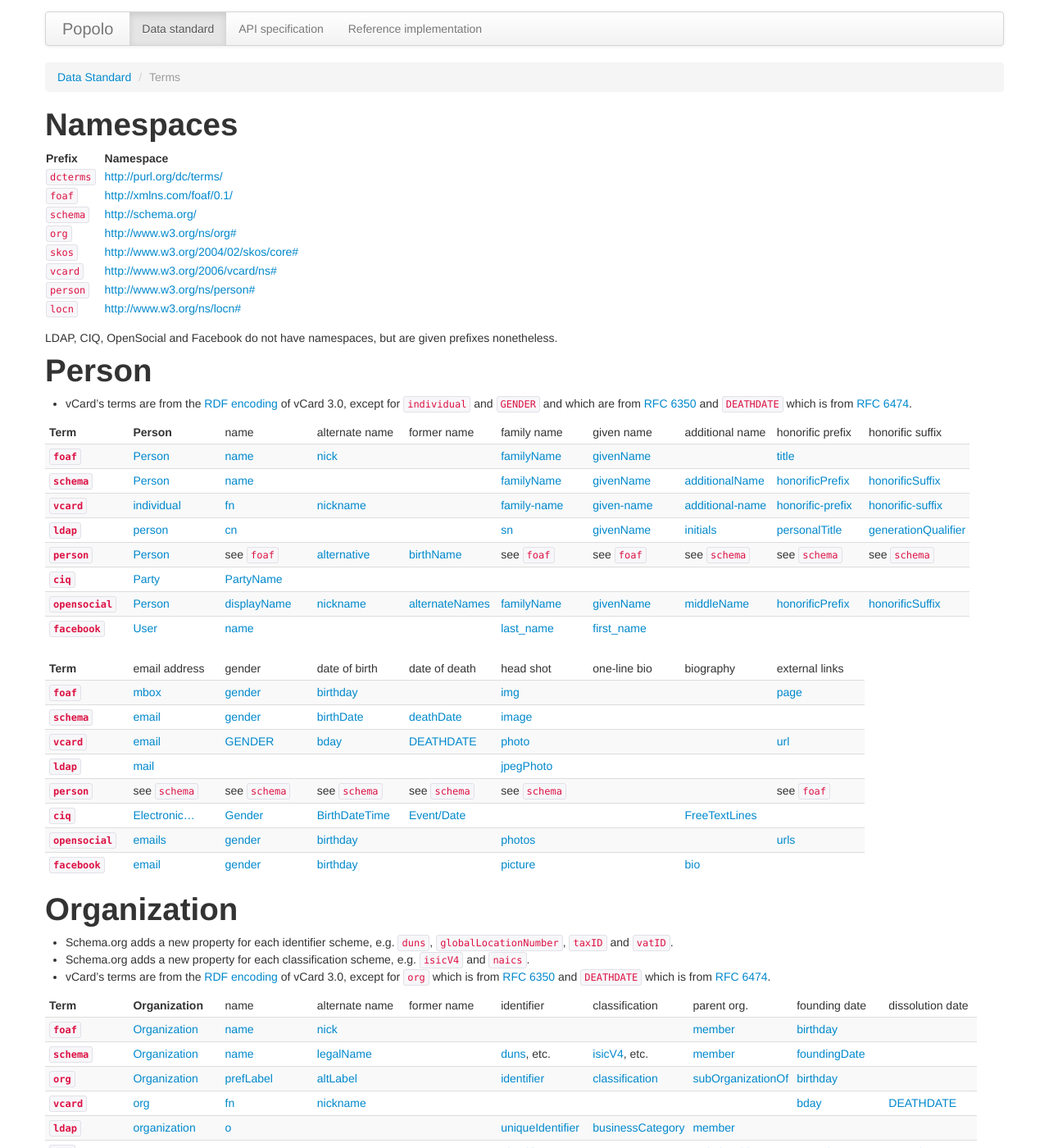
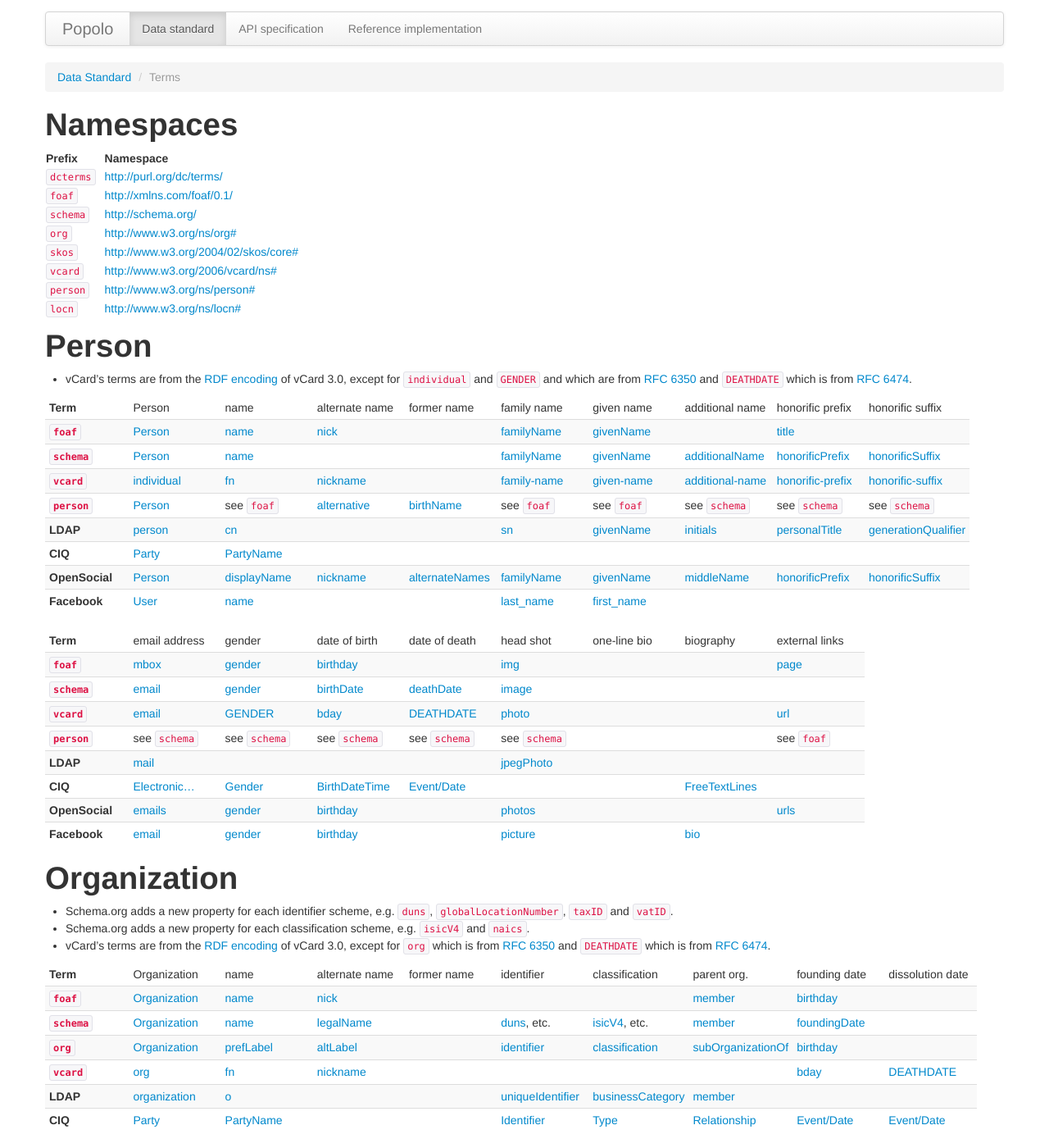
Before and after one commit to popolo-project/popolo-spec, a Jekyll site: the page built from data/terms.md, in a window 1280 px wide and 1400 px high. Shown: the whole window at 82% size. Built offline with Jekyll 4.4.1, drawn with Linux system fonts in a browser that asks for light colours; nearby versions of some CDN libraries; Markdown is read by kramdown in place of the engine named in the settings; some of the changed text lies outside the part shown.

Commit message:
no prefix notation for non-namespaces

```diff
--- a/data/terms.md
+++ b/data/terms.md
@@ -51,8 +51,6 @@ id: data
   </tr>
 </table>
 
-LDAP, CIQ, OpenSocial and Facebook do not have namespaces, but are given prefixes nonetheless.
-
 # Person
 
 * vCard's terms are from the [RDF encoding](http://www.w3.org/TR/vcard-rdf/) of vCard 3.0, except for `individual` and `GENDER` and which are from [RFC 6350](http://tools.ietf.org/html/rfc6350) and `DEATHDATE` which is from [RFC 6474](http://tools.ietf.org/html/rfc6474).
@@ -61,7 +59,7 @@ LDAP, CIQ, OpenSocial and Facebook do not have namespaces, but are given prefixe
   <thead>
     <tr>
       <th scope="row">Term</th>
-      <td><strong>Person</strong></td>
+      <td>Person</td>
       <td>name</td>
       <td>alternate name</td>
       <td>former name</td>
@@ -110,18 +108,6 @@ LDAP, CIQ, OpenSocial and Facebook do not have namespaces, but are given prefixe
       <td><a href="http://www.w3.org/Submission/vcard-rdf/#vcard:honorific-suffix">honorific-suffix</a></td>
     </tr>
     <tr>
-      <th scope="row"><code>ldap</code></th>
-      <td><a href="http://tools.ietf.org/html/rfc4519#section-3.12">person</a></td>
-      <td><a href="http://tools.ietf.org/html/rfc4519#section-2.3">cn</a></td>
-      <td></td>
-      <td></td>
-      <td><a href="http://tools.ietf.org/html/rfc4519#section-2.32">sn</a></td>
-      <td><a href="http://tools.ietf.org/html/rfc4519#section-2.12">givenName</a></td>
-      <td><a href="http://tools.ietf.org/html/rfc4519#section-2.14">initials</a></td>
-      <td><a href="http://tools.ietf.org/html/rfc4524#section-2.21">personalTitle</a></td>
-      <td><a href="http://tools.ietf.org/html/rfc4519#section-2.11">generationQualifier</a></td>
-    </tr>
-    <tr>
       <th scope="row"><code>person</code></th>
       <td><a href="http://www.w3.org/ns/person#Person">Person</a></td>
       <td>see <code>foaf</code></td>
@@ -134,7 +120,19 @@ LDAP, CIQ, OpenSocial and Facebook do not have namespaces, but are given prefixe
       <td>see <code>schema</code></td>
     </tr>
     <tr>
-      <th scope="row"><code>ciq</code></th>
+      <th scope="row">LDAP</th>
+      <td><a href="http://tools.ietf.org/html/rfc4519#section-3.12">person</a></td>
+      <td><a href="http://tools.ietf.org/html/rfc4519#section-2.3">cn</a></td>
+      <td></td>
+      <td></td>
+      <td><a href="http://tools.ietf.org/html/rfc4519#section-2.32">sn</a></td>
+      <td><a href="http://tools.ietf.org/html/rfc4519#section-2.12">givenName</a></td>
+      <td><a href="http://tools.ietf.org/html/rfc4519#section-2.14">initials</a></td>
+      <td><a href="http://tools.ietf.org/html/rfc4524#section-2.21">personalTitle</a></td>
+      <td><a href="http://tools.ietf.org/html/rfc4519#section-2.11">generationQualifier</a></td>
+    </tr>
+    <tr>
+      <th scope="row">CIQ</th>
       <td><a href="http://docs.oasis-open.org/ciq/v3.0/xPRL/specs/ciq-xprl-specs.html#_Toc213421948">Party</a></td>
       <td><a href="http://docs.oasis-open.org/ciq/v3.0/specs/ciq-specs-v3.html#_Toc207716020">PartyName</a></td>
       <td></td>
@@ -146,7 +144,7 @@ LDAP, CIQ, OpenSocial and Facebook do not have namespaces, but are given prefixe
       <td></td>
     </tr>
     <tr>
-      <th scope="row"><code>opensocial</code></th>
+      <th scope="row">OpenSocial</th>
       <td><a href="http://opensocial-resources.googlecode.com/svn/spec/trunk/Social-Data.xml#Person">Person</a></td>
       <td><a href="http://opensocial-resources.googlecode.com/svn/spec/trunk/Social-Data.xml#Person">displayName</a></td>
       <td><a href="http://opensocial-resources.googlecode.com/svn/spec/trunk/Social-Data.xml#Person">nickname</a></td>
@@ -158,7 +156,7 @@ LDAP, CIQ, OpenSocial and Facebook do not have namespaces, but are given prefixe
       <td><a href="http://opensocial-resources.googlecode.com/svn/spec/trunk/Social-Data.xml#Name">honorificSuffix</a></td>
     </tr>
     <tr>
-      <th scope="row"><code>facebook</code></th>
+      <th scope="row">Facebook</th>
       <td><a href="https://developers.facebook.com/docs/reference/api/user/">User</a></td>
       <td><a href="https://developers.facebook.com/docs/reference/api/user/">name</a></td>
       <td></td>
@@ -221,17 +219,6 @@ LDAP, CIQ, OpenSocial and Facebook do not have namespaces, but are given prefixe
       <td><a href="http://www.w3.org/Submission/vcard-rdf/#vcard:url">url</a></td>
     </tr>
     <tr>
-      <th scope="row"><code>ldap</code></th>
-      <td><a href="http://tools.ietf.org/html/rfc4524#section-2.16">mail</a></td>
-      <td></td>
-      <td></td>
-      <td></td>
-      <td><a href="http://tools.ietf.org/html/rfc2798#section-2.6">jpegPhoto</a></td>
-      <td></td>
-      <td></td>
-      <td></td>
-    </tr>
-    <tr>
       <th scope="row"><code>person</code></th>
       <td>see <code>schema</code></td>
       <td>see <code>schema</code></td>
@@ -243,7 +230,18 @@ LDAP, CIQ, OpenSocial and Facebook do not have namespaces, but are given prefixe
       <td>see <code>foaf</code></td>
     </tr>
     <tr>
-      <th scope="row"><code>ciq</code></th>
+      <th scope="row">LDAP</th>
+      <td><a href="http://tools.ietf.org/html/rfc4524#section-2.16">mail</a></td>
+      <td></td>
+      <td></td>
+      <td></td>
+      <td><a href="http://tools.ietf.org/html/rfc2798#section-2.6">jpegPhoto</a></td>
+      <td></td>
+      <td></td>
+      <td></td>
+    </tr>
+    <tr>
+      <th scope="row">CIQ</th>
       <td><a href="http://docs.oasis-open.org/ciq/v3.0/specs/ciq-specs-v3.html#_Toc193533305" title="ElectronicAddressIdentifier">Electronic&hellip;</a></td>
       <td><a href="http://docs.oasis-open.org/emergency/edxl-have/cs01/xPIL.xsd">Gender</a></td>
       <td><a href="http://docs.oasis-open.org/ciq/v3.0/specs/ciq-specs-v3.html#_Toc193533303">BirthDateTime</a></td>
@@ -254,7 +252,7 @@ LDAP, CIQ, OpenSocial and Facebook do not have namespaces, but are given prefixe
       <td></td>
     </tr>
     <tr>
-      <th scope="row"><code>opensocial</code></th>
+      <th scope="row">OpenSocial</th>
       <td><a href="http://opensocial-resources.googlecode.com/svn/spec/trunk/Social-Data.xml#Person">emails</a></td>
       <td><a href="http://opensocial-resources.googlecode.com/svn/spec/trunk/Social-Data.xml#Person">gender</a></td>
       <td><a href="http://opensocial-resources.googlecode.com/svn/spec/trunk/Social-Data.xml#Person">birthday</a></td>
@@ -265,7 +263,7 @@ LDAP, CIQ, OpenSocial and Facebook do not have namespaces, but are given prefixe
       <td><a href="http://opensocial-resources.googlecode.com/svn/spec/trunk/Social-Data.xml#Person">urls</a></td>
     </tr>
     <tr>
-      <th scope="row"><code>facebook</code></th>
+      <th scope="row">Facebook</th>
       <td><a href="https://developers.facebook.com/docs/reference/api/user/">email</a></td>
       <td><a href="https://developers.facebook.com/docs/reference/api/user/">gender</a></td>
       <td><a href="https://developers.facebook.com/docs/reference/api/user/">birthday</a></td>
@@ -288,7 +286,7 @@ LDAP, CIQ, OpenSocial and Facebook do not have namespaces, but are given prefixe
   <thead>
     <tr>
       <th scope="row">Term</th>
-      <td><strong>Organization</strong></td>
+      <td>Organization</td>
       <td>name</td>
       <td>alternate name</td>
       <td>former name</td>
@@ -349,7 +347,7 @@ LDAP, CIQ, OpenSocial and Facebook do not have namespaces, but are given prefixe
       <td><a href="http://tools.ietf.org/html/rfc6474#section-2.3">DEATHDATE</a></td>
     </tr>
     <tr>
-      <th scope="row"><code>ldap</code></th>
+      <th scope="row">LDAP</th>
       <td><a href="http://tools.ietf.org/html/rfc4519#section-3.8">organization</a></td>
       <td><a href="http://tools.ietf.org/html/rfc4519#section-2.19">o</a></td>
       <td></td>
@@ -361,7 +359,7 @@ LDAP, CIQ, OpenSocial and Facebook do not have namespaces, but are given prefixe
       <td></td>
     </tr>
     <tr>
-      <th scope="row"><code>ciq</code></th>
+      <th scope="row">CIQ</th>
       <td><a href="http://docs.oasis-open.org/ciq/v3.0/xPRL/specs/ciq-xprl-specs.html#_Toc213421948">Party</a></td>
       <td><a href="http://docs.oasis-open.org/ciq/v3.0/specs/ciq-specs-v3.html#_Toc207716020">PartyName</a></td>
       <td></td>
@@ -385,7 +383,7 @@ and [facsimileTelephoneNumber](http://tools.ietf.org/html/rfc4519#section-2.10)
   <thead>
     <tr>
       <th scope="row">Term</th>
-      <td><strong>Address</strong></td>
+      <td>Address</td>
       <td>address type</td>
       <td>postal address</td>
       <td>telephone</td>
@@ -407,13 +405,6 @@ and [facsimileTelephoneNumber](http://tools.ietf.org/html/rfc4519#section-2.10)
       <td><a href="http://www.w3.org/TR/vcard-rdf/#vcard:tel2">tel</a></td>
     </tr>
     <tr>
-      <th scope="row"><code>ldap</code></th>
-      <td></td>
-      <td></td>
-      <td><a href="http://tools.ietf.org/html/rfc4519#section-2.23">postalAddress</a></td>
-      <td><a href="http://tools.ietf.org/html/rfc4519#section-2.35">telephoneNumber</a></td>
-    </tr>
-    <tr>
       <th scope="row"><code>locn</code></th>
       <td><a href="http://philarcher.org/isa/locn-v1.00.html#locn:Address">Address</a></td>
       <td></td>
@@ -421,14 +412,21 @@ and [facsimileTelephoneNumber](http://tools.ietf.org/html/rfc4519#section-2.10)
       <td></td>
     </tr>
     <tr>
-      <th scope="row"><code>ciq</code></th>
+      <th scope="row">LDAP</th>
+      <td></td>
+      <td></td>
+      <td><a href="http://tools.ietf.org/html/rfc4519#section-2.23">postalAddress</a></td>
+      <td><a href="http://tools.ietf.org/html/rfc4519#section-2.35">telephoneNumber</a></td>
+    </tr>
+    <tr>
+      <th scope="row">CIQ</th>
       <td><a href="http://docs.oasis-open.org/ciq/v3.0/specs/ciq-specs-v3.html#_Toc207716059">Address</a></td>
       <td></td>
       <td><a href="http://docs.oasis-open.org/ciq/v3.0/specs/ciq-specs-v3.html#_Toc207716059">FreeTextAddress</a></td>
       <td><a href="http://docs.oasis-open.org/ciq/v3.0/specs/ciq-specs-v3.html#_Toc193533305">ContactNumber</a></td>
     </tr>
     <tr>
-      <th scope="row"><code>opensocial</code></th>
+      <th scope="row">OpenSocial</th>
       <td><a href="http://opensocial-resources.googlecode.com/svn/spec/trunk/Social-Data.xml#Address">Address</a></td>
       <td><a href="http://opensocial-resources.googlecode.com/svn/spec/trunk/Social-Data.xml#Address">type</a></td>
       <td><a href="http://opensocial-resources.googlecode.com/svn/spec/trunk/Social-Data.xml#Address">formatted</a></td>
@@ -443,7 +441,7 @@ and [facsimileTelephoneNumber](http://tools.ietf.org/html/rfc4519#section-2.10)
   <thead>
     <tr>
       <th scope="row">Term</th>
-      <td><strong>Post</strong></td>
+      <td>Post</td>
       <td>person</td>
       <td>organization</td>
       <td>role</td>
@@ -460,7 +458,7 @@ and [facsimileTelephoneNumber](http://tools.ietf.org/html/rfc4519#section-2.10)
       <td></td>
     </tr>
     <tr>
-      <th scope="row"><code>ldap</code></th>
+      <th scope="row">LDAP</th>
       <td><a href="http://tools.ietf.org/html/rfc4519#section-3.10">organizationalRole</a></td>
       <td><a href="http://tools.ietf.org/html/rfc4519#section-2.28">roleOccupant</a></td>
       <td><a href="http://tools.ietf.org/html/rfc4519#section-2.20">o</a></td>
@@ -476,7 +474,7 @@ and [facsimileTelephoneNumber](http://tools.ietf.org/html/rfc4519#section-2.10)
   <thead>
     <tr>
       <th scope="row">Term</th>
-      <td><strong>Membership</strong></td>
+      <td>Membership</td>
       <td>person</td>
       <td>organization</td>
       <td>role</td>
```
